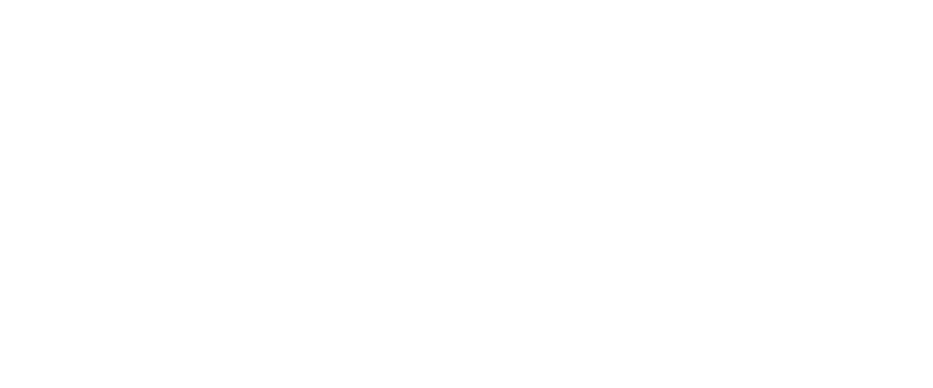
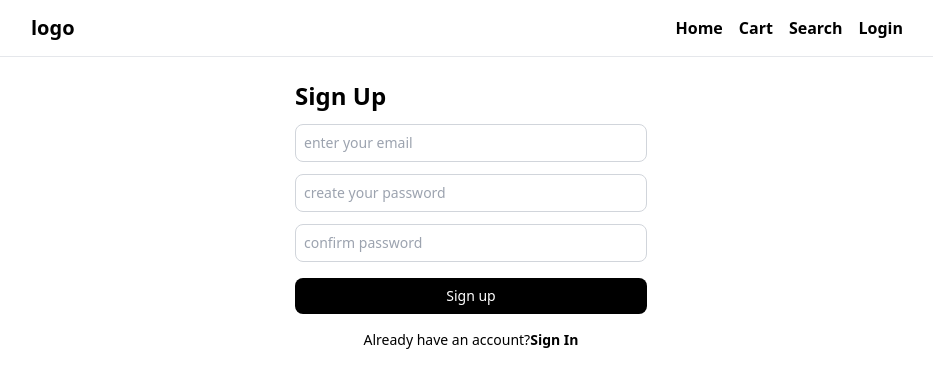
Before and after one commit to shayochris/ecommerce, a React (Vite) app: page /register in a window 1280 px wide. Before the commit this address had no page. Shown: the top 388 px of the page, without its empty margins (169-1102 px from the left). Built offline with nearby package versions, Linux system fonts and the light colour scheme.

Commit message:
ecommerce frontend v1 p4

```diff
--- a/src/App.jsx
+++ b/src/App.jsx
@@ -3,6 +3,9 @@
 import Home from './components/Home'
 import Search from './components/Search'
 import Product from './components/Product'
+import Login from './components/Login'
+import NotFound from './components/NotFound'
+import Register from './components/Register'
 function App() {
   return (
     <Router>
@@ -10,6 +13,9 @@
         <Route path='/' element={<Home/>}/>
         <Route path="/search" element={<Search/>}/>
         <Route path="/product" element={<Product/>}/>
+        <Route path="/login" element={<Login/>} />
+        <Route path="/register" element={<Register/>} />
+        <Route path="*" element={<NotFound/>} />
       </Routes>
     </Router>
   )
--- a/src/components/Login.jsx
+++ b/src/components/Login.jsx
@@ -1,29 +1,21 @@
-import React from 'react'
 import { Link } from 'react-router-dom'
-import { AiOutlineClose } from 'react-icons/ai'
+import Navbar from './Navbar';
 
-export default function Login({ setLogin,setRegister }) {
+export default function Login() {
   return (
-    <div className='bg-black/50 fixed w-full h-full top-0 left-0 z-10 flex items-center justify-center'>
+    <div>
+        <Navbar/>
+        <div className='w-full flex justify-center mt-16'>
             <div className="container-sm bg-white p-2 rounded-lg">
-            <div className='text-end'>
-                <button onClick={()=>setLogin(false)} className=''>
-                    <AiOutlineClose className='h-8'/>
-                </button>
-            </div>
-
-            <div className="text-center">
-                <h2 className="font-semibold text-2xl">Logo</h2>
-                <p className='text-gray-600 text-sm'>login with email & password</p>
-            </div>
                 <form action="" className='p-2'>
+                    <h2 className="h5">Sign In</h2>
                     <div className="my-3">
-                    <label htmlFor="" className='font-semibold inline-block'>Email</label>
-                    <input type="email" className="input text-sm" placeholder='enter your email'/>
+                        {/* <label htmlFor="" className='font-semibold inline-block'>Email</label> */}
+                        <input type="email" className="input text-sm" placeholder='enter your email'required/>
                     </div>
                     <div className="my-3">
-                    <label htmlFor="" className='font-semibold inline-block'>Password</label>
-                    <input type="password" className="input text-sm" placeholder='enter your password'/>
+                        {/* <label htmlFor="" className='font-semibold inline-block'>Password</label> */}
+                        <input type="password" className="input text-sm" placeholder='enter your password'required/>
                     </div>
                     <div className="my-3">
                         <Link className='text-sm'>Forgot password?</Link>
@@ -32,15 +24,15 @@
                         <button className="button bg-black w-full">Login</button>
                     </div>
                     <div className="my-3 text-center text-sm">
-                    <p>Dont have an Account?
-                        <button onClick={()=>{
-                            setLogin(false);
-                            setRegister(true);
-                        }}  className='font-semibold underline'>Register</button>
+                       <p>Dont have an account?
+                        <span>
+                            <Link className='font-semibold' to="/register">Sign up</Link>
+                        </span>
                        </p>
                     </div>
                 </form>
             </div>
         </div>
+    </div>
   )
 }
--- a/src/components/Navbar.jsx
+++ b/src/components/Navbar.jsx
@@ -1,7 +1,7 @@
 import { useState } from 'react'
 import { Link } from 'react-router-dom'
 import { AiOutlineMenu,AiOutlineShoppingCart,AiOutlineClose,AiOutlineSearch,AiOutlineLogin,AiOutlineHome} from 'react-icons/ai'
-export default function Navbar({ setLogin }) {
+export default function Navbar() {
   const [mobilemenu,setmobilemenu]=useState(false)
   return (
     <div className='fixed top-0 left-0 w-full border-b-[1px] border-gray-200 z-10 bg-white'>
@@ -13,13 +13,13 @@
                     <Link to="/" className='navlink'>Home</Link>
                 </li>
                 <li>
-                    <Link onClick={()=>setLogin(true)} className='navlink'>Cart</Link>
+                    <Link className='navlink'>Cart</Link>
                 </li>
                 <li>
                     <Link to="/search" className='navlink'>Search</Link>
                 </li>
                 <li>
-                    <button onClick={()=>setLogin(true)} className='navlink'>SignIn</button>
+                    <Link to="/login" className='navlink'>Login</Link>
                 </li>
             </ul>
             <button onClick={()=>setmobilemenu(true)} className='md:hidden'>
@@ -51,8 +51,8 @@
                       <AiOutlineSearch className='h-8 mr-1'/> <span>search</span>
                     </Link>
                   </li>
-                  <li className='py-1 text-lg' onClick={()=>setLogin(true)}>
-                    <Link className='flex items-center'>
+                  <li className='py-1 text-lg'>
+                    <Link to="/login" className='flex items-center'>
                       <AiOutlineLogin className='h-8 mr-1'/> <span>SignIn</span>
                     </Link>
                   </li>
--- /dev/null
+++ b/src/components/NotFound.jsx
@@ -0,0 +1,13 @@
+import { Link } from "react-router-dom";
+
+export default function NotFound() {
+  return (
+    <div className="w-full h-screen flex justify-center items-center">
+        <div className="text-center">
+            <p className="h2 text-red-500">404</p>
+            <p className="text-lg text-gray-700">page not found</p>
+            <Link className="text-sm underline" to="/">Home</Link>
+        </div>
+    </div>
+  )
+}
--- a/src/components/Register.jsx
+++ b/src/components/Register.jsx
@@ -1,50 +1,46 @@
-import React from 'react'
 import { Link } from 'react-router-dom'
-import {AiOutlineClose} from 'react-icons/ai'
+import Navbar from './Navbar';
 
-export default function Register({ setRegister,setLogin }) {
+export default function Register() {
   return (
-    <div className='bg-black/50 fixed w-full h-full top-0 left-0 z-10 flex items-center justify-center'>
+    <div>
+        <Navbar/>
+        <div className='w-full flex justify-center mt-16'>
             <div className="container-sm bg-white p-2 rounded-lg">
-        <div className='text-end'>
-            <button onClick={()=>setRegister(false)} className=''>
-                <AiOutlineClose className='h-8'/>
-            </button>
-        </div>
-
-        <div className="text-center">
-            <h2 className="font-semibold text-2xl">Logo</h2>
-            <p className='text-gray-600 text-sm'>By signing you agree to our terms</p>
-        </div>
                 <form action="" className='p-2'>
+                    <h2 className="h5">Sign Up</h2>
+                    {/* <div className="my-3">
+                        <label htmlFor="" className='font-semibold inline-block'>Username</label>
+                        <input type="text" className="input text-sm" placeholder='enter your username'/>
+                    </div> */}
                     <div className="my-3">
-                <label htmlFor="" className='font-semibold inline-block'>Name</label>
-                <input type="text" className="input text-sm" placeholder='enter your name'/>
+                        {/* <label htmlFor="" className='font-semibold inline-block'>Email</label> */}
+                        <input type="email" className="input text-sm" placeholder='enter your email' required/>
                     </div>
                     <div className="my-3">
-                <label htmlFor="" className='font-semibold inline-block'>Email</label>
-                <input type="email" className="input text-sm" placeholder='enter your email'/>
+                        {/* <label htmlFor="" className='font-semibold inline-block'>Password</label> */}
+                        <input type="password" className="input text-sm" placeholder='create your password' required/>
                     </div>
                     <div className="my-3">
-                <label htmlFor="" className='font-semibold inline-block'>Password</label>
-                <input type="password" className="input text-sm" placeholder='enter your password'/>
+                        {/* <label htmlFor="" className='font-semibold inline-block'>Password</label> */}
+                        <input type="password" className="input text-sm" placeholder='confirm password' required/>
                     </div>
-            <div className="my-3">
+                    {/* <div className="my-3">
                         <Link className='text-sm'>Forgot password?</Link>
-            </div>
+                    </div> */}
                     <div className="my-4">
-                <button className="button bg-black w-full">Register</button>
+                        <button className="button bg-black w-full">Sign up</button>
                     </div>
                     <div className="my-3 text-center text-sm">
-                <p>Already have an Account?
-                    <button onClick={()=>{
-                        setLogin(true);
-                        setRegister(false);
-                    }}  className='font-semibold underline'>Login</button>
+                       <p>Already have an account?
+                        <span>
+                            <Link className='font-semibold' to="/login">Sign In</Link>
+                        </span>
                        </p>
                     </div>
                 </form>
             </div>
         </div>
+    </div>
   )
 }
--- a/src/components/Search.jsx
+++ b/src/components/Search.jsx
@@ -1,28 +1,32 @@
 import { useState } from 'react';
 import { AiOutlineClose, AiOutlineSearch } from 'react-icons/ai'
 import { useNavigate } from 'react-router-dom'
+import Navbar from './Navbar';
 export default function Search() {
     const navigate=useNavigate();
     const [term,setTerm]=useState("")
   return (
-    <div className="container">
+    <div>
+        <Navbar/>
+        <div className="container mt-16">
             <form action="" className='mt-2 p-2 container mb-2'>
-            <div className="border-[1px] border-gray-300 p-2 rounded-lg flex justify-between items-center" >
+                <div className="border-[1px] bg-gray-100 border-gray-300 p-2 rounded-lg flex justify-between items-center" >
                     <div className='w-full flex items-center'>
                         <AiOutlineSearch className='mr-2 h-6 w-6 font-semibold'/>
-                    <input type="text" placeholder="search a product" className="outline-none w-full"
+                        <input type="text" placeholder="search a product" className="outline-none w-full bg-gray-100"
                         value={term} onChange={(e)=>{
                             setTerm(e.target.value)
                         }} />
                     </div>
-                <AiOutlineClose className='h-6 w-4 text-gray-600' onClick={()=>navigate("/")}/>
+                    {term &&
+                    <AiOutlineClose className='h-6 w-4 text-gray-600' onClick={()=>setTerm("")}/>}
                 </div>
             </form>
             <div className='p-2 container'>
                 {term &&
                     <div className="list-group">
-                    {[1,2,3,4,5].map(n=>(
-                        <div key={n} className="flex list">
+                        {[...Array(2)].map(n=>(
+                            <div key={n} className="flex list overflow-y-scroll">
                                 <div className='bg-gray-300 h-12 w-12 rounded-lg'></div>
                                 <div className='ml-8 flex flex-col justify-center'>
                                     <p>product name</p>
@@ -35,5 +39,6 @@
                 }
             </div>
         </div>
+    </div>
   )
 }
--- a/src/index.css
+++ b/src/index.css
@@ -34,3 +34,23 @@
 .list{
     @apply border-b-[1px] border-gray-200 py-2 px-4
 }
+
+
+.h1{
+    @apply text-6xl font-semibold
+}
+.h2{
+    @apply text-5xl font-semibold
+}
+.h3{
+    @apply text-4xl font-semibold
+}
+.h4{
+    @apply text-3xl font-semibold
+}
+.h5{
+    @apply text-2xl font-semibold
+}
+.h6{
+    @apply text-xl font-semibold
+}
```
Lines whose indentation alone changed are shown as unchanged.
